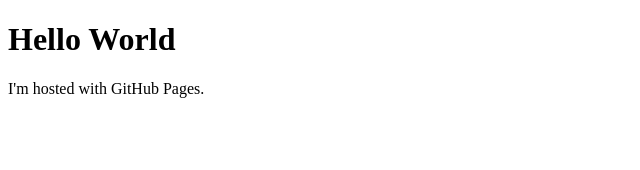
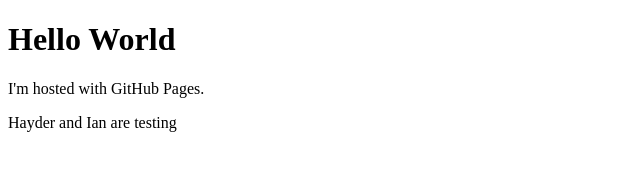
Before and after one commit to haydernz/haydernz.github.io, a plain HTML site: page index.html in a window 1280 px wide. Shown: the whole page, without its empty margins (0-640 px from the left). Drawn offline with Linux system fonts and the light colour scheme.

Commit message:
Add files via upload

```diff
--- a/index.html
+++ b/index.html
@@ -3,5 +3,6 @@
 <body>
 <h1>Hello World</h1>
 <p>I'm hosted with GitHub Pages.</p>
+<p>Hayder and Ian are testing</p>
 </body>
 </html>
```
